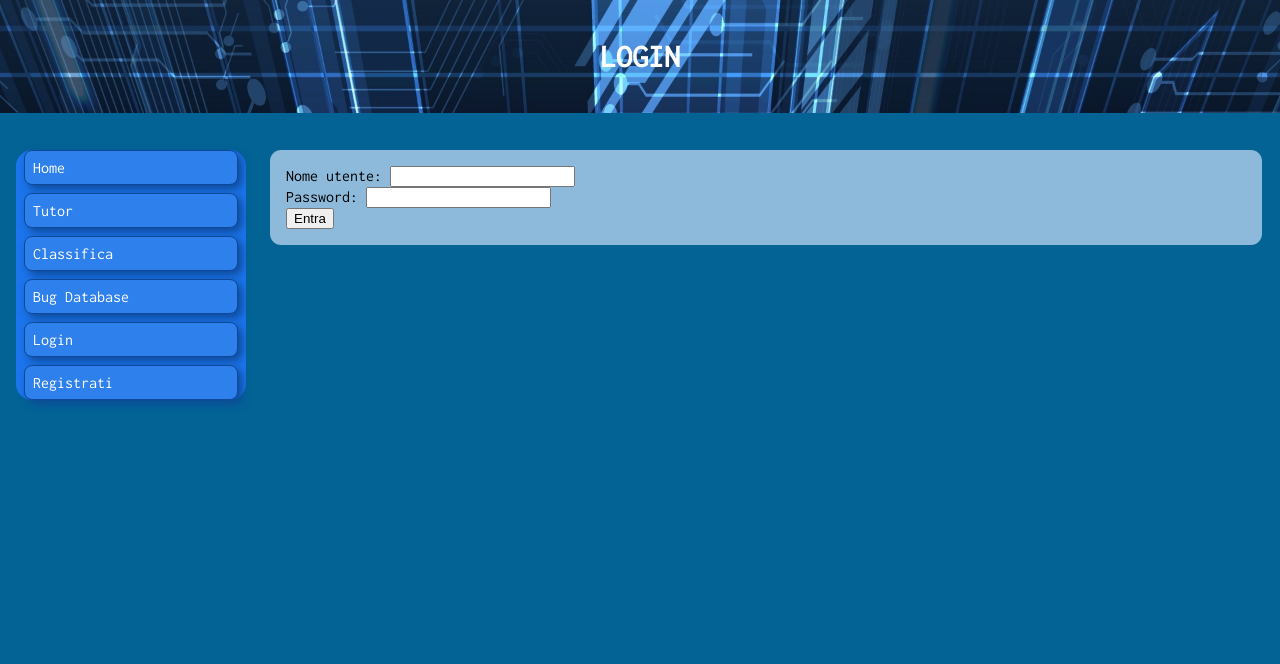
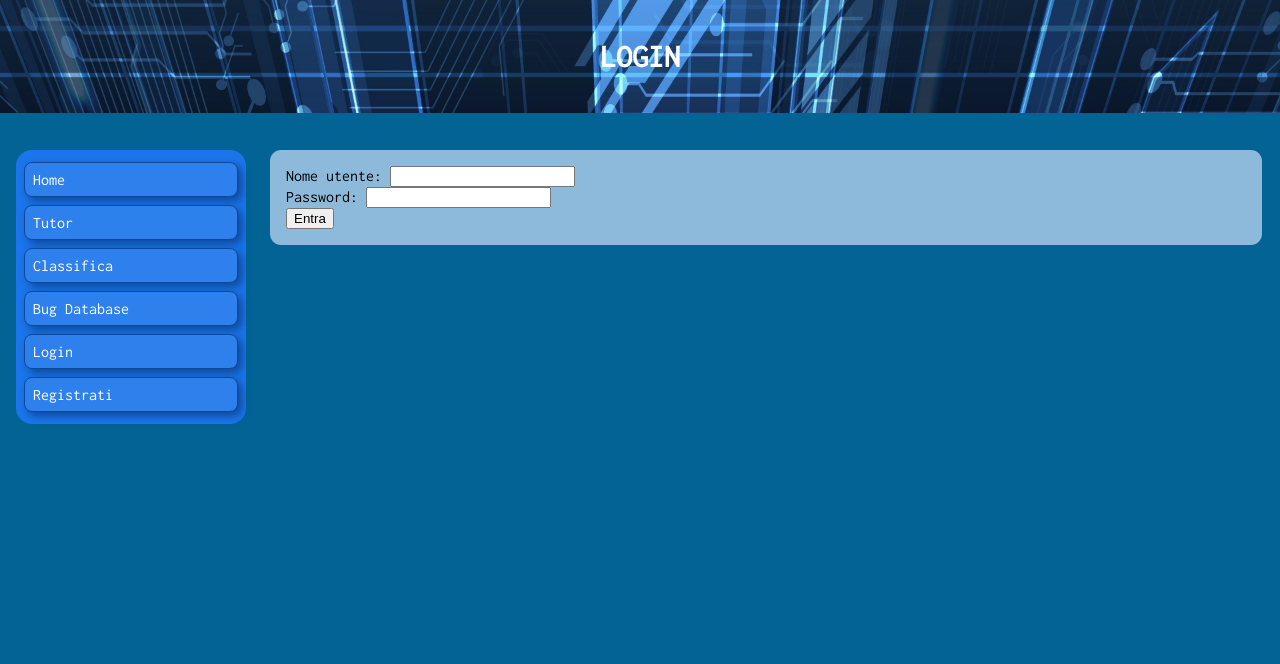
Before and after one commit to eutampieri/sitoOII, a PHP site: page /login.html in a window 1280 px wide. Shown: the top 664 px of the page. Run offline with PHP 8.4, Linux system fonts and the light colour scheme.

Commit message:
Update stile.css
Aggiunto del padding sopra e sotto per la menuBar in modo che i margini dei <li> non andassero sopra quelli della menuBar

```diff
--- a/res/css/stile.css
+++ b/res/css/stile.css
@@ -100,6 +100,8 @@ h1{
 }
 .menuBar{
     padding: 0;
+    padding-top: .25em;
+    padding-bottom: .25em;
     background-color: #1C75EB;
 }
 .noLnk{
```
